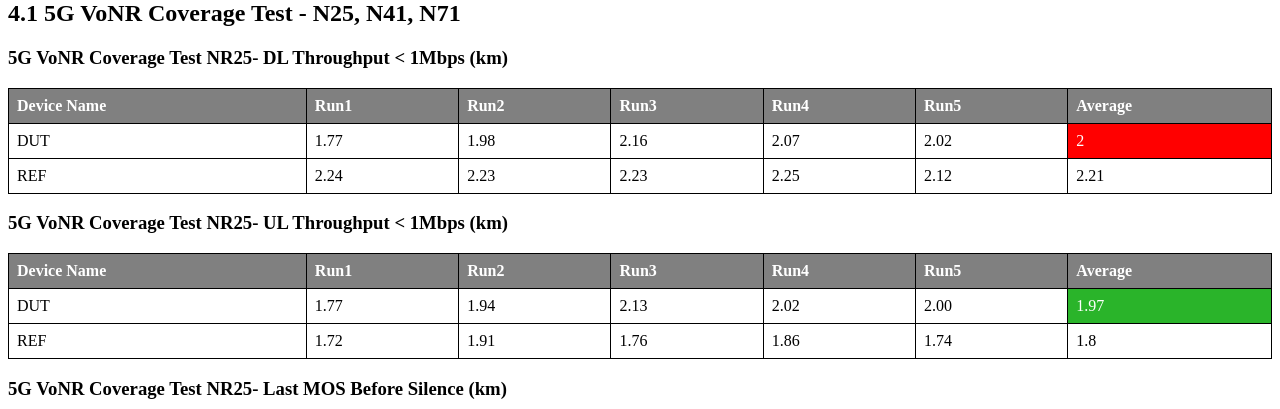
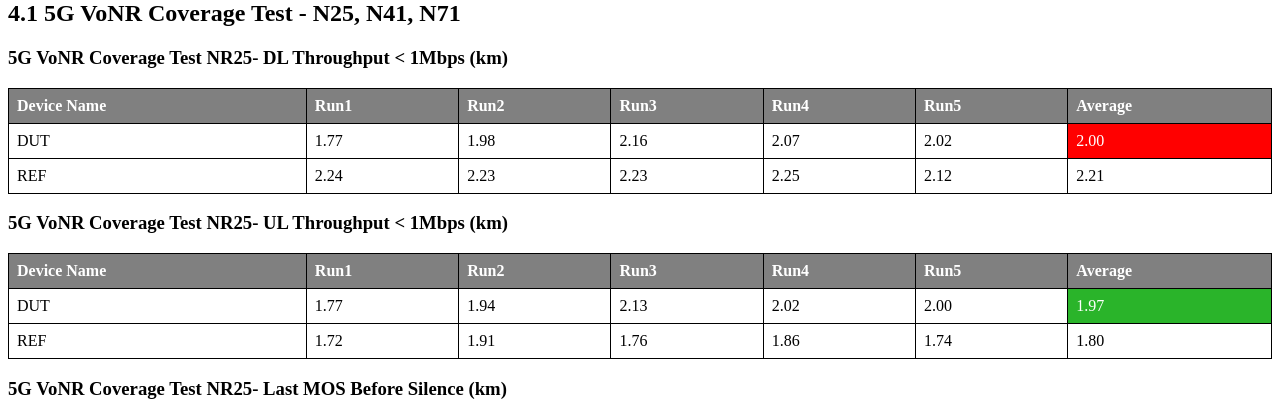
Before and after one commit to LiJieSu0/Fit4Launch_Report, a React (Create React App) app in the folder report-generator-app/: page / in a window 1280 px wide. Shown: the part 2080-2489 px from the top of the page. Built offline with nearby package versions, Linux system fonts and the light colour scheme.

Commit message:
add average tofixed

```diff
--- a/report-generator-app/src/ReportDetails/CoveragePerformance/CoverageTestTable.js
+++ b/report-generator-app/src/ReportDetails/CoveragePerformance/CoverageTestTable.js
@@ -28,7 +28,7 @@ const CoverageTestTable = ({ tableData, status }) => {
                                 <td>{row.run3.toFixed(2)}</td>
                                 <td>{row.run4.toFixed(2)}</td>
                                 <td>{row.run5.toFixed(2)}</td>
-                                <td className={averageClassName}>{row.average}</td>
+                                <td className={averageClassName}>{row.average.toFixed(2)}</td>
                             </tr>
                         );
                     })}
```
